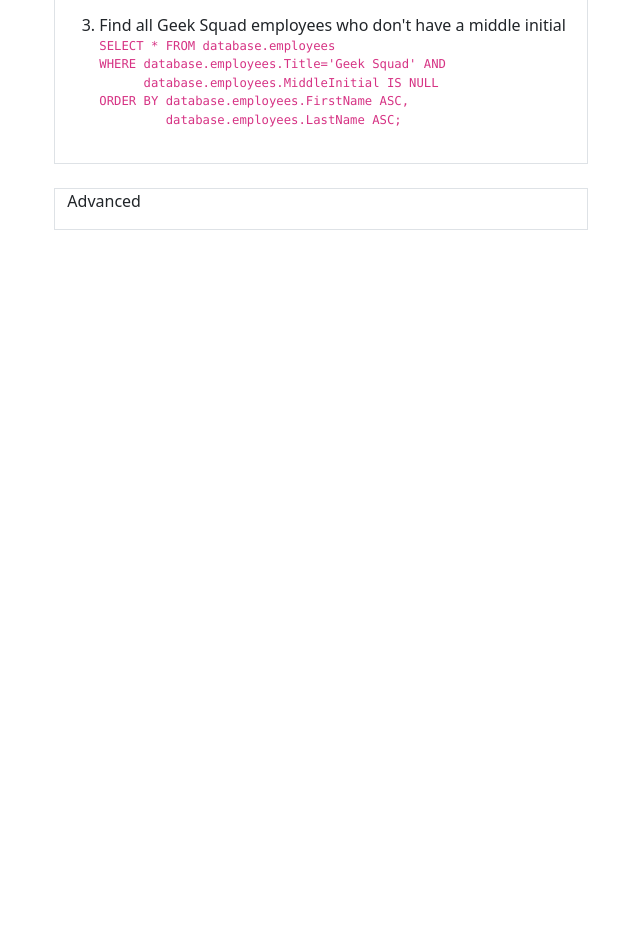
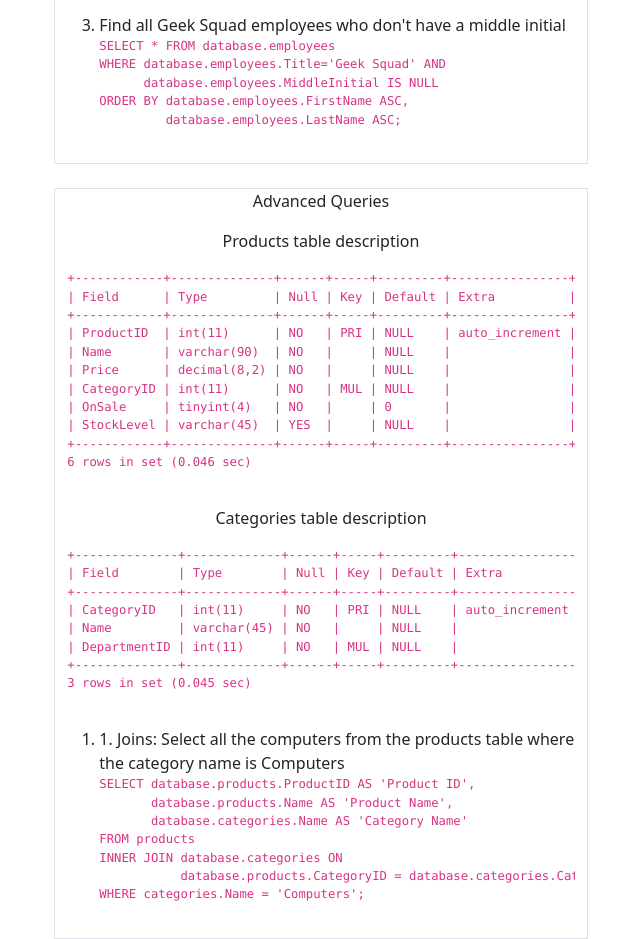
Before and after one commit to reidbraswell1/sql, a plain HTML site: page index.html in a window 1280 px wide. Shown: the part 2171-3110 px from the top of the page, without its empty margins (319-959 px from the left). Before the commit the page ends 2401 px from the top, so only its background shows below. Drawn offline with nearby package versions, Linux system fonts and the light colour scheme.

Commit message:
Adding join queries

```diff
--- a/index.html
+++ b/index.html
@@ -186,8 +186,51 @@ ORDER BY database.employees.FirstName ASC,
         </div>
         <div id="advanced" class="mt-4 row justify-content-center">
             <div class="col-5 border">
-                <p>Advanced</p>
-            </div>
+                <p class="text-center">Advanced Queries</p>
+                <p class="text-center">Products table description</p>
+                    <code>
+                        <pre>
++------------+--------------+------+-----+---------+----------------+
+| Field      | Type         | Null | Key | Default | Extra          |
++------------+--------------+------+-----+---------+----------------+
+| ProductID  | int(11)      | NO   | PRI | NULL    | auto_increment |
+| Name       | varchar(90)  | NO   |     | NULL    |                |
+| Price      | decimal(8,2) | NO   |     | NULL    |                |
+| CategoryID | int(11)      | NO   | MUL | NULL    |                |
+| OnSale     | tinyint(4)   | NO   |     | 0       |                |
+| StockLevel | varchar(45)  | YES  |     | NULL    |                |
++------------+--------------+------+-----+---------+----------------+
+6 rows in set (0.046 sec)
+                        </pre>
+                    </code>
+                <p class="text-center">Categories table description</p>
+                <code>
+                    <pre>
++--------------+-------------+------+-----+---------+----------------+
+| Field        | Type        | Null | Key | Default | Extra          |
++--------------+-------------+------+-----+---------+----------------+
+| CategoryID   | int(11)     | NO   | PRI | NULL    | auto_increment |
+| Name         | varchar(45) | NO   |     | NULL    |                |
+| DepartmentID | int(11)     | NO   | MUL | NULL    |                |
++--------------+-------------+------+-----+---------+----------------+
+3 rows in set (0.045 sec)
+                    </pre>
+                </code>
+                <ol>
+                    <li>1. Joins: Select all the computers from the products table where the category name is Computers
+                        <code>
+                            <pre>
+SELECT database.products.ProductID AS 'Product ID',
+       database.products.Name AS 'Product Name',
+       database.categories.Name AS 'Category Name'
+FROM products
+INNER JOIN database.categories ON
+           database.products.CategoryID = database.categories.CategoryID
+WHERE categories.Name = 'Computers';
+                            </pre>
+                        </code>
+                    </li>
+                </ol>
         </div>
     </div>
 </body>
```
